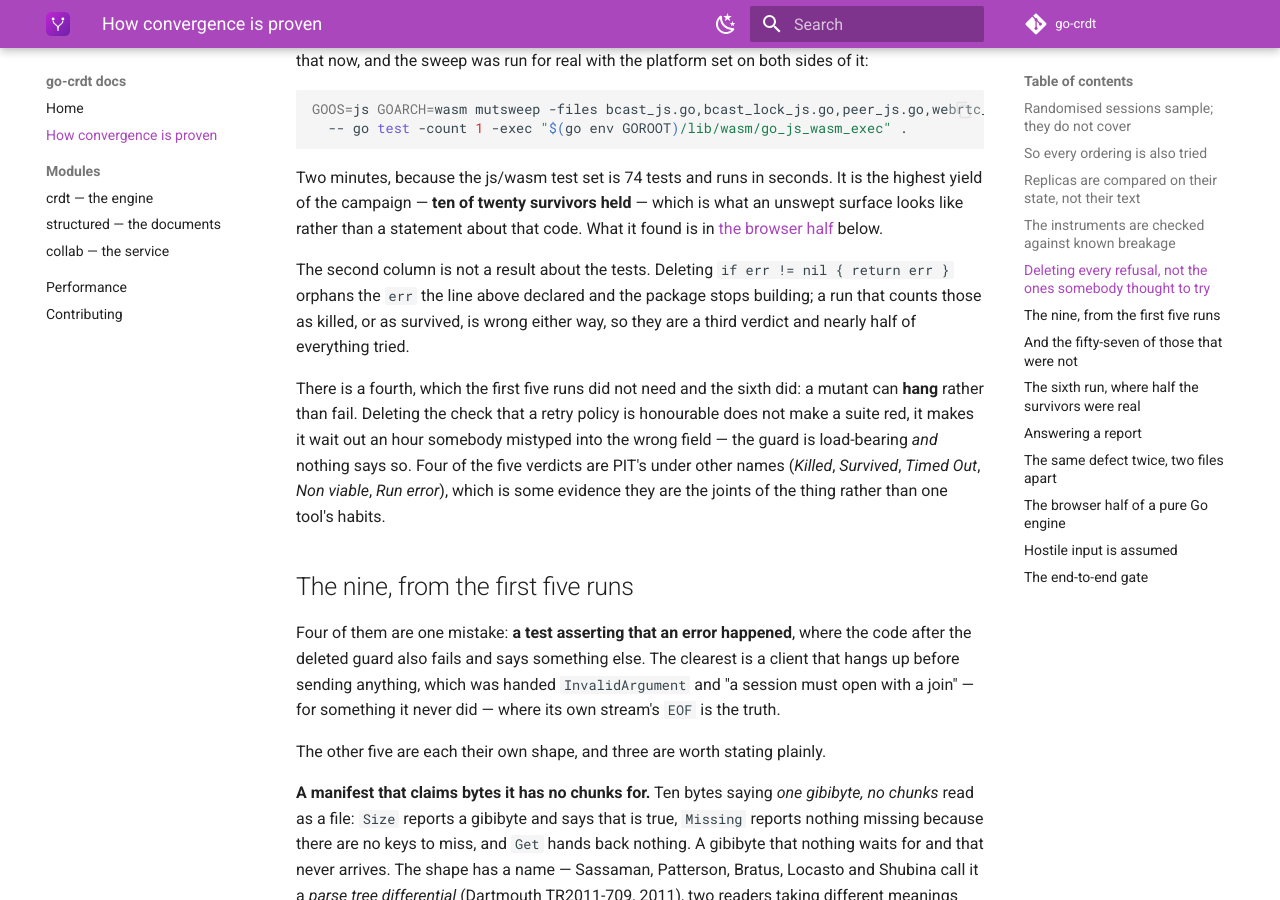
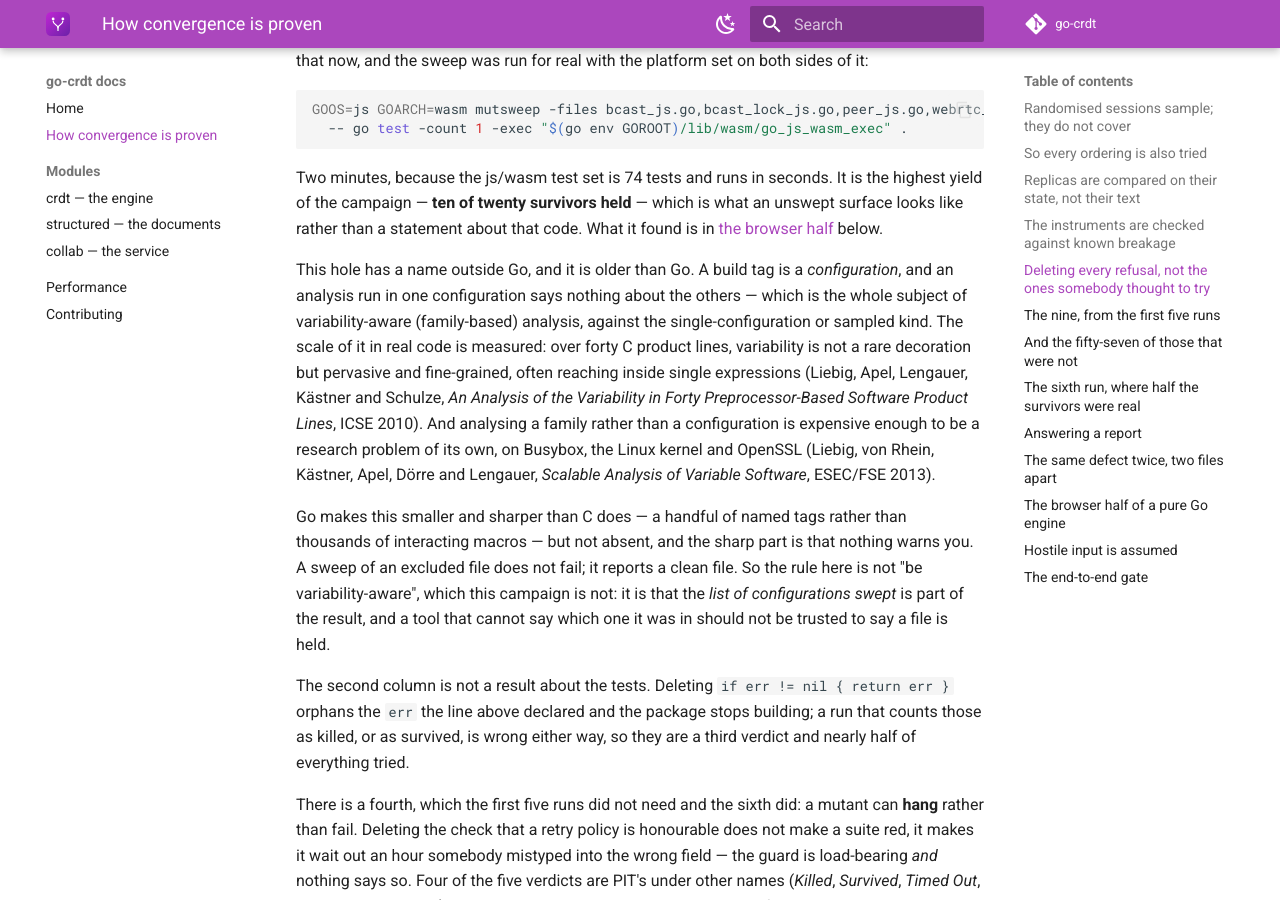
Before and after one commit to go-crdt/docs, an MkDocs documentation site: the page built from docs/methodology.md, in a window 1280 px wide and 900 px high, scrolled down 2564 px. Built offline with MkDocs 1.6.1 and Material for MkDocs 9.7.7, drawn with Linux system fonts in a browser that asks for light colours; the version menu is left out.

Commit message:
methodology: the build-tag hole has a name, and it is older than Go (#22)
The eighth run's finding was written as though it were a quirk of this
repository. It is an instance of something the product-line literature has been
measuring for fifteen years: a build tag is a CONFIGURATION, and an analysis run
in one configuration says nothing about the others. That is the whole subject of
variability-aware (family-based) analysis against the single-configuration or
sampled kind.

Two citations, both read from the papers themselves rather than from a search
result -- the titles, the author lists and the venue were taken out of the PDFs:

  Liebig, Apel, Lengauer, Kästner and Schulze, "An Analysis of the Variability
  in Forty Preprocessor-Based Software Product Lines", ICSE 2010, for how
  pervasive and fine-grained variability is in real code.

  Liebig, von Rhein, Kästner, Apel, Dörre and Lengauer, "Scalable Analysis of
  Variable Software", ESEC/FSE '13 (Saint Petersburg), for how expensive
  analysing a family rather than a configuration is -- on Busybox, the Linux
  kernel and OpenSSL.

And the paragraph says what this campaign does NOT claim. It is not
variability-aware and does not pretend to be. What it takes from the literature
is narrower and actionable: the list of configurations swept is part of the
result, and a tool that cannot say which configuration it was in should not be
trusted to say a file is held.

Co-authored-by: Claude Opus 5 <noreply@anthropic.com>

```diff
--- a/docs/methodology.md
+++ b/docs/methodology.md
@@ -108,6 +108,25 @@ the highest yield of the campaign — **ten of twenty survivors held** — which
 what an unswept surface looks like rather than a statement about that code.
 What it found is in [the browser half](#the-browser-half-of-a-pure-go-engine)
 below.
+
+This hole has a name outside Go, and it is older than Go. A build tag is a
+*configuration*, and an analysis run in one configuration says nothing about the
+others — which is the whole subject of variability-aware (family-based) analysis,
+against the single-configuration or sampled kind. The scale of it in real code is
+measured: over forty C product lines, variability is not a rare decoration but
+pervasive and fine-grained, often reaching inside single expressions (Liebig,
+Apel, Lengauer, Kästner and Schulze, *An Analysis of the Variability in Forty
+Preprocessor-Based Software Product Lines*, ICSE 2010). And analysing a family
+rather than a configuration is expensive enough to be a research problem of its
+own, on Busybox, the Linux kernel and OpenSSL (Liebig, von Rhein, Kästner, Apel,
+Dörre and Lengauer, *Scalable Analysis of Variable Software*, ESEC/FSE 2013).
+
+Go makes this smaller and sharper than C does — a handful of named tags rather
+than thousands of interacting macros — but not absent, and the sharp part is that
+nothing warns you. A sweep of an excluded file does not fail; it reports a clean
+file. So the rule here is not "be variability-aware", which this campaign is not:
+it is that the *list of configurations swept* is part of the result, and a tool
+that cannot say which one it was in should not be trusted to say a file is held.
 
 The second column is not a result about the tests. Deleting
 `if err != nil { return err }` orphans the `err` the line above declared and the
```
